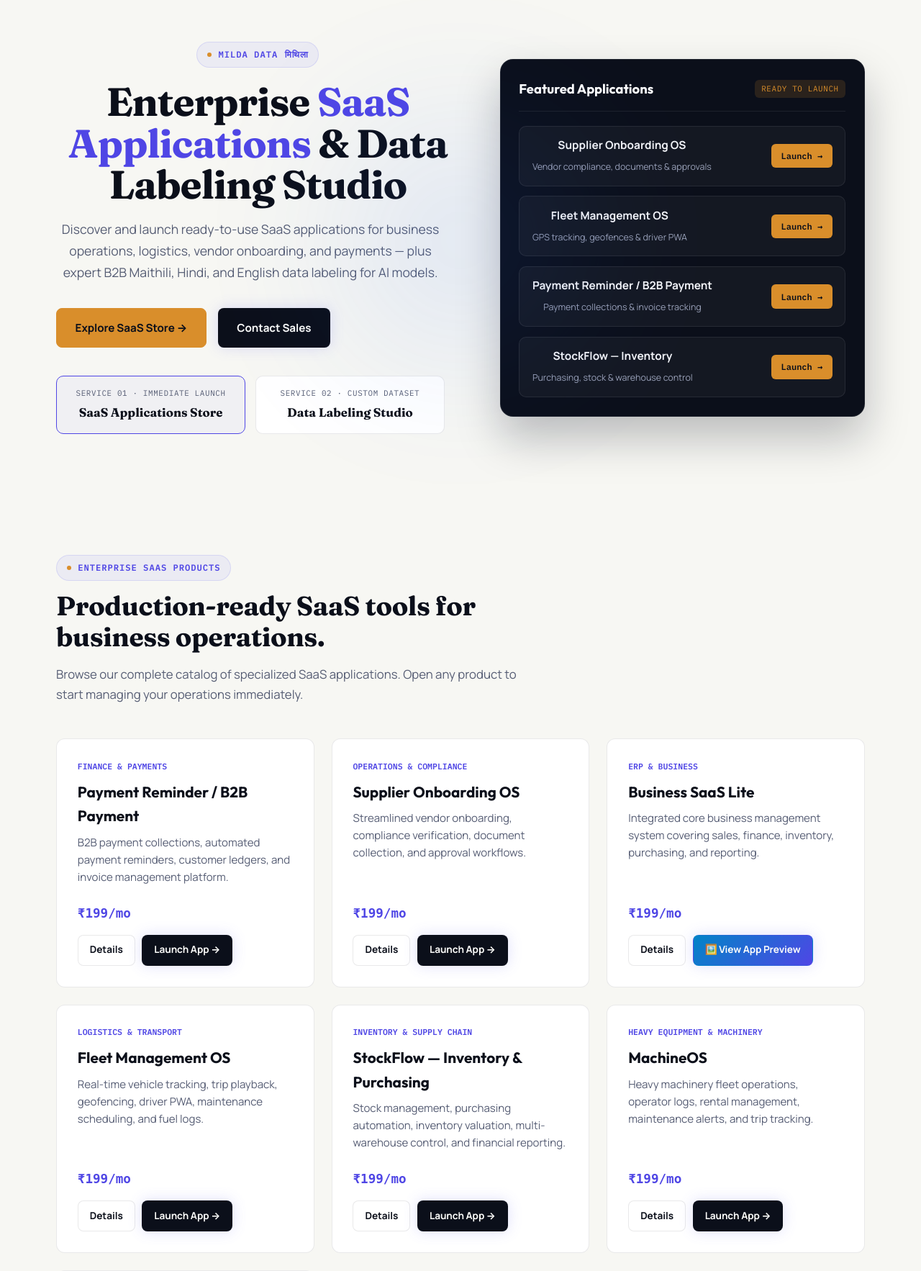
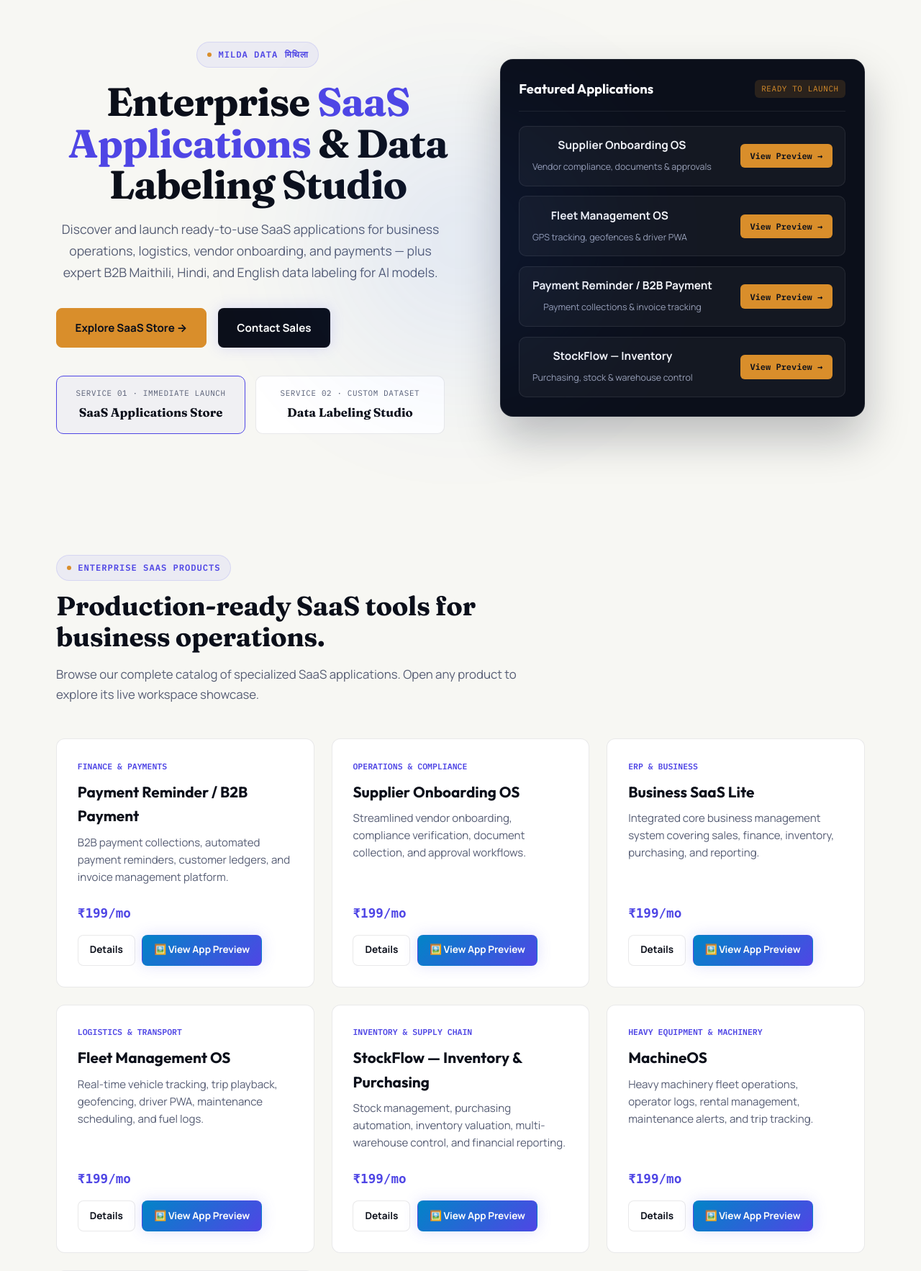
Before and after one commit to errorLAD/milddataV1, a Django app: page / in a window 1280 px wide. Shown: the part 143-1909 px from the top of the page at 72% size. Run offline with Django 5.2, Linux system fonts and the light colour scheme; data comes from the database, SQL or seed files in the repository; data that the repository does not hold is empty.

Commit message:
Replace all remaining Launch App buttons with View Live Application Showcase / View App Preview

```diff
--- a/templates/home.html
+++ b/templates/home.html
@@ -450,28 +450,28 @@
                             <h4>Supplier Onboarding OS</h4>
                             <span>Vendor compliance, documents &amp; approvals</span>
                         </div>
-                        <a href="{% url 'products:saas_launch' 'supplier-onboarding' %}" class="hss-launch-btn">Launch →</a>
+                        <a href="{% url 'products:saas_launch' 'supplier-onboarding' %}" class="hss-launch-btn">View Preview →</a>
                     </div>
                     <div class="hss-item">
                         <div class="hss-item-info">
                             <h4>Fleet Management OS</h4>
                             <span>GPS tracking, geofences &amp; driver PWA</span>
                         </div>
-                        <a href="{% url 'products:saas_launch' 'fleet-management' %}" class="hss-launch-btn">Launch →</a>
+                        <a href="{% url 'products:saas_launch' 'fleet-management' %}" class="hss-launch-btn">View Preview →</a>
                     </div>
                     <div class="hss-item">
                         <div class="hss-item-info">
                             <h4>Payment Reminder / B2B Payment</h4>
                             <span>Payment collections &amp; invoice tracking</span>
                         </div>
-                        <a href="{% url 'products:saas_launch' 'b2b-payment' %}" class="hss-launch-btn">Launch →</a>
+                        <a href="{% url 'products:saas_launch' 'b2b-payment' %}" class="hss-launch-btn">View Preview →</a>
                     </div>
                     <div class="hss-item">
                         <div class="hss-item-info">
                             <h4>StockFlow — Inventory</h4>
                             <span>Purchasing, stock &amp; warehouse control</span>
                         </div>
-                        <a href="{% url 'products:saas_launch' 'stockflow' %}" class="hss-launch-btn">Launch →</a>
+                        <a href="{% url 'products:saas_launch' 'stockflow' %}" class="hss-launch-btn">View Preview →</a>
                     </div>
                 </div>
             </div>
@@ -485,7 +485,7 @@
         <div class="section-header">
             <span class="eyebrow">Enterprise SaaS Products</span>
             <h2>Production-ready SaaS tools for business operations.</h2>
-            <p>Browse our complete catalog of specialized SaaS applications. Open any product to start managing your operations immediately.</p>
+            <p>Browse our complete catalog of specialized SaaS applications. Open any product to explore its live workspace showcase.</p>
         </div>
 
         <div class="home-saas-grid">
@@ -501,11 +501,7 @@
                         <div style="font-family: monospace; font-size: 1.1rem; font-weight: 700; color: #4f46e5; margin-bottom: 1rem;">{{ product.display_price }}</div>
                         <div class="actions">
                             <a href="{% url 'products:saas_detail' product.slug %}" class="btn btn-secondary" style="padding: 0.6rem 1rem; font-size: 0.85rem;">Details</a>
-                            {% if product.slug == 'business-saas' %}
                             <a href="{% url 'products:saas_launch' product.slug %}" class="btn btn-primary" style="padding: 0.6rem 1rem; font-size: 0.85rem; background: linear-gradient(135deg, #0284c7 0%, #4f46e5 100%);">🖼️ View App Preview</a>
-                            {% else %}
-                            <a href="{% url 'products:saas_launch' product.slug %}" class="btn btn-primary" style="padding: 0.6rem 1rem; font-size: 0.85rem;">Launch App →</a>
-                            {% endif %}
                         </div>
                     </div>
                 </article>
@@ -521,7 +517,7 @@
                         <div style="font-family: monospace; font-size: 1.1rem; font-weight: 700; color: #4f46e5; margin-bottom: 1rem;">{{ starting_price_display }}</div>
                         <div class="actions">
                             <a href="{% url 'products:saas_detail' 'supplier-onboarding' %}" class="btn btn-secondary" style="padding: 0.6rem 1rem; font-size: 0.85rem;">Details</a>
-                            <a href="{% url 'products:saas_launch' 'supplier-onboarding' %}" class="btn btn-primary" style="padding: 0.6rem 1rem; font-size: 0.85rem;">Launch App →</a>
+                            <a href="{% url 'products:saas_launch' 'supplier-onboarding' %}" class="btn btn-primary" style="padding: 0.6rem 1rem; font-size: 0.85rem; background: linear-gradient(135deg, #0284c7 0%, #4f46e5 100%);">🖼️ View App Preview</a>
                         </div>
                     </div>
                 </article>
--- a/templates/products/saas_detail.html
+++ b/templates/products/saas_detail.html
@@ -1000,15 +1000,9 @@
                     </div>
 
                     <div class="hero-cta-buttons">
-                        {% if product.slug == 'business-saas' %}
                         <a href="{% url 'products:saas_launch' product.slug %}" class="btn-primary-pill" style="background: linear-gradient(135deg, #0284c7 0%, #4f46e5 100%); color: #ffffff; text-decoration: none;">
                             🖼️ View Live Application Showcase
                         </a>
-                        {% else %}
-                        <a href="{% url 'products:saas_launch' product.slug %}" class="btn-primary-pill" style="background: #2563eb; color: #ffffff; text-decoration: none;" target="_blank">
-                            🚀 Launch Live App (Guest Mode)
-                        </a>
-                        {% endif %}
                         {% if db_product %}
                         <a href="{% url 'products:detail' db_product.pk %}?billing={{ billing_cycle }}" class="btn-secondary-pill" style="text-decoration: none;">
                             Checkout / Purchase →
--- a/templates/products/saas_directory.html
+++ b/templates/products/saas_directory.html
@@ -284,10 +284,8 @@
             <div class="saas-price-tag">{{ product.display_price }}</div>
             <div class="saas-card-actions">
                 <a href="{% url 'products:saas_detail' product.slug %}" class="saas-btn saas-btn-secondary">Overview</a>
-                {% if product.slug == 'business-saas' %}
+                {% if product.status == 'active' %}
                     <a href="{% url 'products:saas_launch' product.slug %}" class="saas-btn saas-btn-primary" style="background: linear-gradient(135deg, #0284c7 0%, #4f46e5 100%);">🖼️ View App Preview</a>
-                {% elif product.status == 'active' %}
-                    <a href="{% url 'products:saas_launch' product.slug %}" class="saas-btn saas-btn-primary">Launch App →</a>
                 {% else %}
                     <span class="saas-btn saas-btn-disabled">Coming Soon</span>
                 {% endif %}
```
